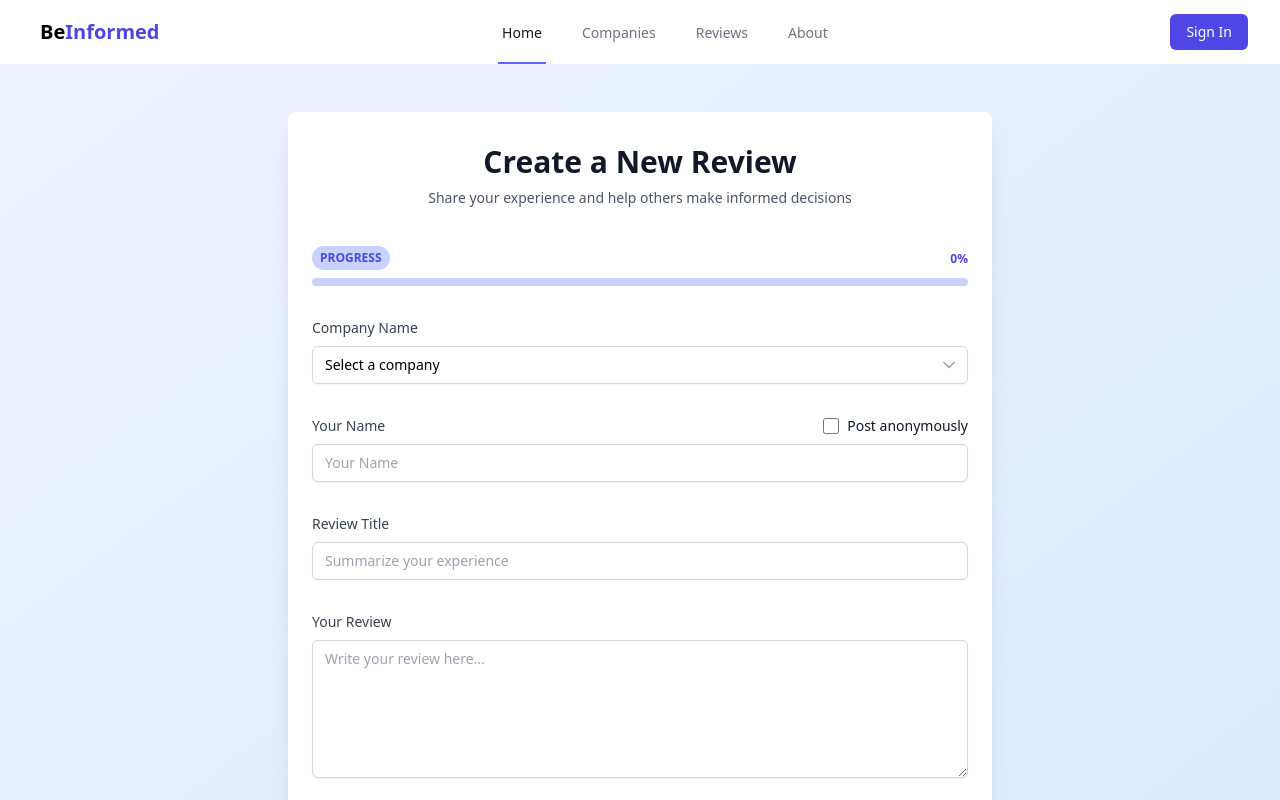
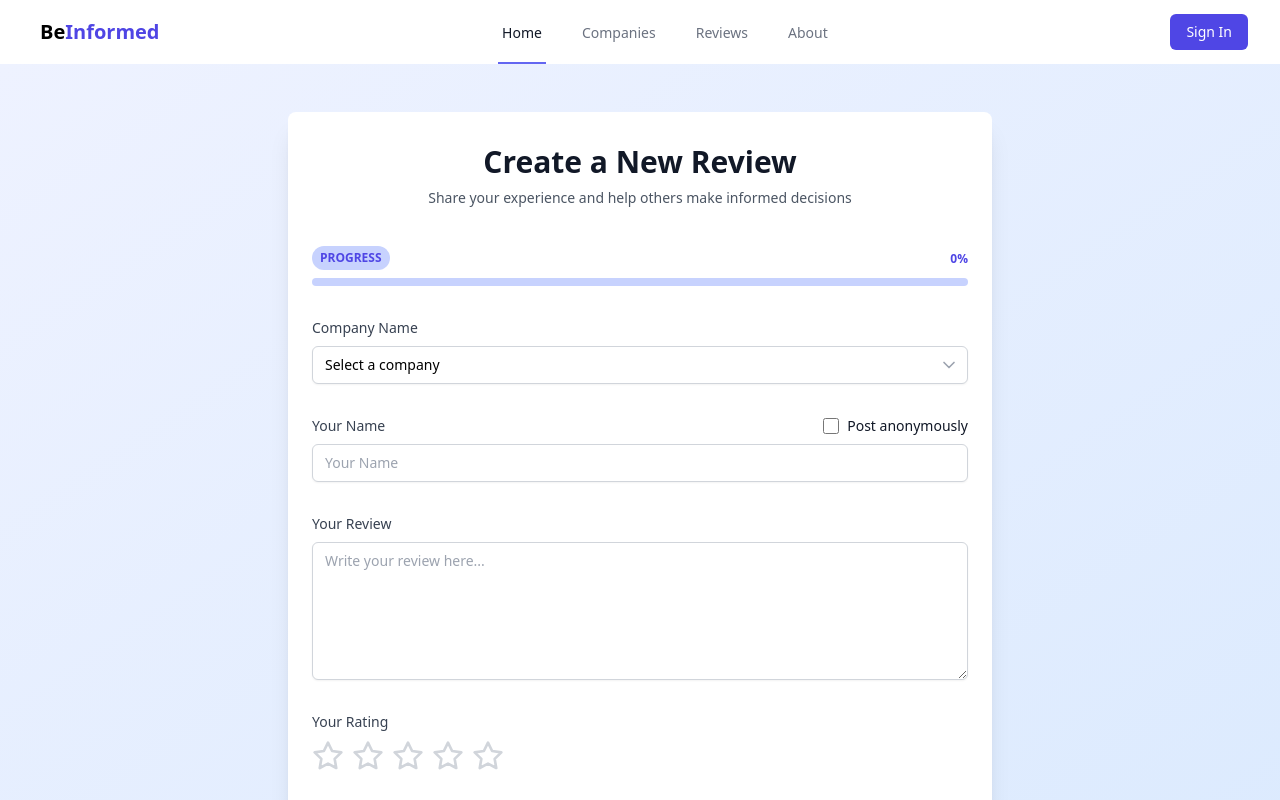
Before and after one commit to yaasir007/be-informed, a Nuxt app: page /reviews/creation in a window 1280 px wide. Shown: the top 800 px of the page. Built offline with nearby package versions, Linux system fonts and the light colour scheme.

Commit message:
fixing progress bar to custom inputs

```diff
--- a/pages/companies/creation.vue
+++ b/pages/companies/creation.vue
@@ -55,17 +55,13 @@ const submitForm = () => {
                   </span>
                 </div>
                 <div class="text-right">
-                  <span v-if="formProgress !== 100" class="text-xs font-semibold inline-block text-indigo-600">
-                    {{ formProgress }}%
-                  </span>
-                  <span v-else class="text-xs font-semibold inline-block text-green-600">
+                  <span class="text-xs font-semibold inline-block" :class="formProgress !== 100 ? 'text-indigo-600' : 'text-green-600'">
                     {{ formProgress }}%
                   </span>
                 </div>
               </div>
               <div class="overflow-hidden h-1 mb-4 text-xs flex rounded bg-indigo-200">
-                <div v-if="formProgress !== 100" :style="{ width: `${formProgress}%` }" class="shadow-none flex flex-col text-center whitespace-nowrap text-white justify-center bg-indigo-500 transition-all duration-300 ease-in-out"></div>
-                <div v-else :style="{ width: `${formProgress}%` }" class="shadow-none flex flex-col text-center whitespace-nowrap text-white justify-center bg-green-500 transition-all duration-300 ease-in-out"></div>
+                <div :style="{ width: `${formProgress}%` }" :class="formProgress !== 100 ? 'shadow-none flex flex-col text-center whitespace-nowrap text-white justify-center bg-indigo-500 transition-all duration-300 ease-in-out' : 'shadow-none flex flex-col text-center whitespace-nowrap text-white justify-center bg-green-500 transition-all duration-300 ease-in-out'"></div>
               </div>
             </div>
           </div>
--- a/pages/reviews/creation.vue
+++ b/pages/reviews/creation.vue
@@ -13,7 +13,6 @@ const isAnonymous = ref(false)
 const review = ref({
   companyName: '',
   reviewerName: '',
-  title: '',
   reviewText: '',
   rating: 0,
   date: new Date().toISOString().split('T')[0]
@@ -87,7 +86,6 @@ const submitReview = () => {
   review.value = {
     companyName: '',
     reviewerName: '',
-    title: '',
     reviewText: '',
     rating: 0,
     date: new Date().toISOString().split('T')[0]
@@ -237,19 +235,6 @@ const submitReview = () => {
               >
             </div>
 
-            <!-- Review Title -->
-            <div class="space-y-2">
-              <label for="review-title" class="block text-sm font-medium text-gray-700">Review Title</label>
-              <input
-                id="review-title"
-                v-model="review.title"
-                type="text"
-                required
-                class="appearance-none block w-full px-3 py-2 border border-gray-300 rounded-md shadow-sm placeholder-gray-400 focus:outline-none focus:ring-indigo-500 focus:border-indigo-500 sm:text-sm"
-                placeholder="Summarize your experience"
-              >
-            </div>
-
             <!-- Review Text -->
             <div class="space-y-2">
               <label for="review-text" class="block text-sm font-medium text-gray-700">Your Review</label>
```
